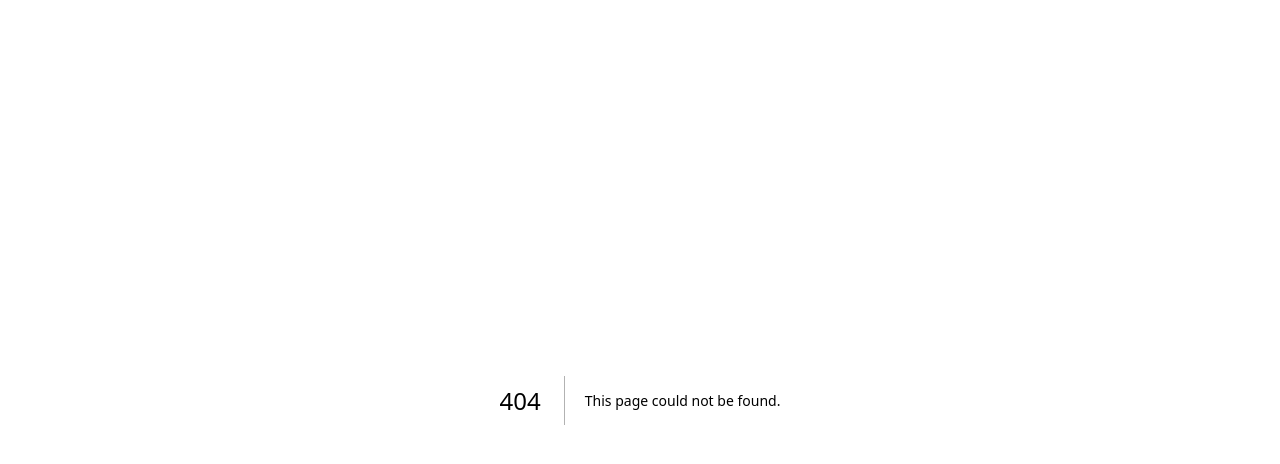
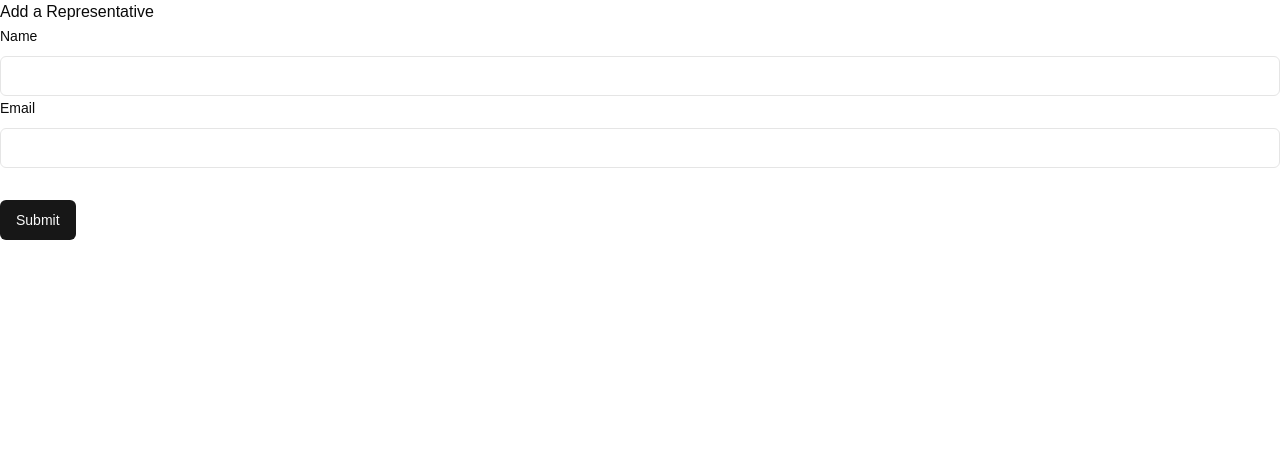
Before and after one commit to alimohseni99/vote-application, a Next.js app: page /add-representative in a window 1280 px wide. Before the commit this address had no page. Shown: the top 464 px of the page. Built offline with nearby package versions, Linux system fonts and the light colour scheme; no server answers.

Commit message:
implemented function to add representative

```diff
--- /dev/null
+++ b/src/app/add-representative/page.tsx
@@ -0,0 +1,10 @@
+import { RepresentativeForm } from "@/features/representative-management/component/representative-form";
+
+export default function AddRepresentativeForm() {
+  return (
+    <div>
+      <h1>Add a Representative</h1>
+      <RepresentativeForm />
+    </div>
+  );
+}
--- /dev/null
+++ b/src/components/ui/input.tsx
@@ -0,0 +1,22 @@
+import * as React from "react"
+
+import { cn } from "@/lib/utils"
+
+const Input = React.forwardRef<HTMLInputElement, React.ComponentProps<"input">>(
+  ({ className, type, ...props }, ref) => {
+    return (
+      <input
+        type={type}
+        className={cn(
+          "flex h-10 w-full rounded-md border border-input bg-background px-3 py-2 text-base ring-offset-background file:border-0 file:bg-transparent file:text-sm file:font-medium file:text-foreground placeholder:text-muted-foreground focus-visible:outline-none focus-visible:ring-2 focus-visible:ring-ring focus-visible:ring-offset-2 disabled:cursor-not-allowed disabled:opacity-50 md:text-sm",
+          className
+        )}
+        ref={ref}
+        {...props}
+      />
+    )
+  }
+)
+Input.displayName = "Input"
+
+export { Input }
--- a/src/features/representative-management/action.ts
+++ b/src/features/representative-management/action.ts
@@ -1,3 +1,5 @@
+"use server";
+
 import { chatService } from "./instance";
 import { Representative } from "./type";
 export async function addRepresentative(formData: FormData) {
--- a/src/features/representative-management/component/representative-form.tsx
+++ b/src/features/representative-management/component/representative-form.tsx
@@ -1,5 +1,42 @@
 "use client";
 
+import { Button } from "@/components/ui/button";
+import {
+  Form,
+  FormControl,
+  FormField,
+  FormItem,
+  FormLabel,
+  FormMessage,
+} from "@/components/ui/form";
+import { Input } from "@/components/ui/input";
+import { useForm } from "react-hook-form";
+import { addRepresentative } from "../action";
+
 export function RepresentativeForm() {
-  return <div>representative-form</div>;
+  const form = useForm();
+
+  return (
+    <Form {...form}>
+      <form action={addRepresentative} className="space-y-8">
+        <FormField
+          name="username"
+          render={({ field }) => (
+            <FormItem>
+              <FormLabel>Name</FormLabel>
+              <FormControl>
+                <Input placeholder="" name="name" />
+              </FormControl>{" "}
+              <FormLabel>Email</FormLabel>
+              <FormControl>
+                <Input placeholder="" name="email" />
+              </FormControl>
+              <FormMessage />
+            </FormItem>
+          )}
+        />
+        <Button type="submit">Submit</Button>
+      </form>
+    </Form>
+  );
 }
--- a/src/features/representative-management/repository.ts
+++ b/src/features/representative-management/repository.ts
@@ -1,10 +1,17 @@
 import { Db } from "@/db";
 import { representativesTable } from "./schema/schema";
+import { Representative } from "./type";
 
 export function createRepository(db: Db) {
   return {
     async getAllRepresentatives() {
       return await db.select().from(representativesTable);
     },
+    async addRepresentative(representative: Representative) {
+      return await db
+        .insert(representativesTable)
+        .values(representative)
+        .execute();
+    },
   };
 }
--- a/src/features/representative-management/service.ts
+++ b/src/features/representative-management/service.ts
@@ -1,5 +1,6 @@
 import { Db } from "@/db";
 import { createRepository } from "./repository";
+import { Representative } from "./type";
 
 export function createService(db: Db) {
   const repository = createRepository(db);
@@ -8,5 +9,8 @@
     async getAllRepresentatives() {
       return await repository.getAllRepresentatives();
     },
+    async addRepresentative(representative: Representative) {
+      return await repository.addRepresentative(representative);
+    },
   };
 }
```
